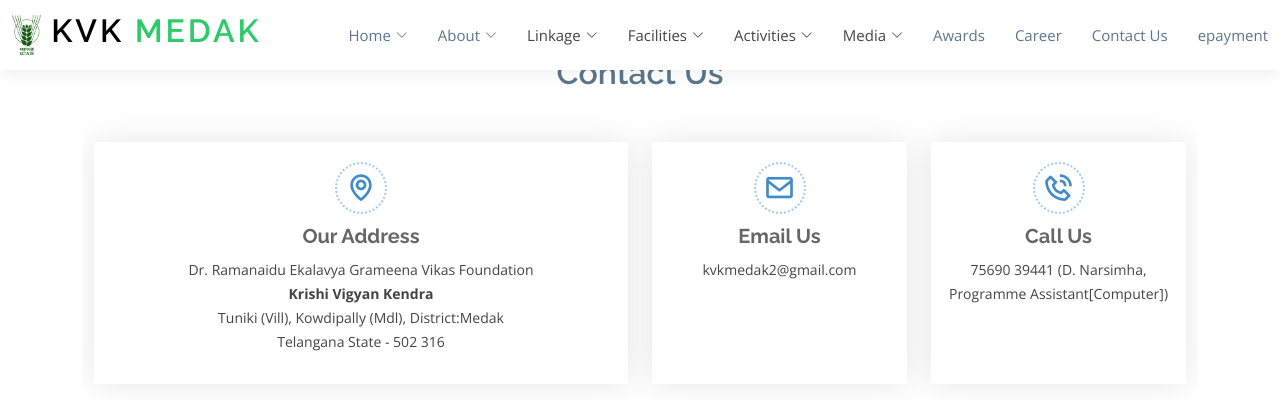
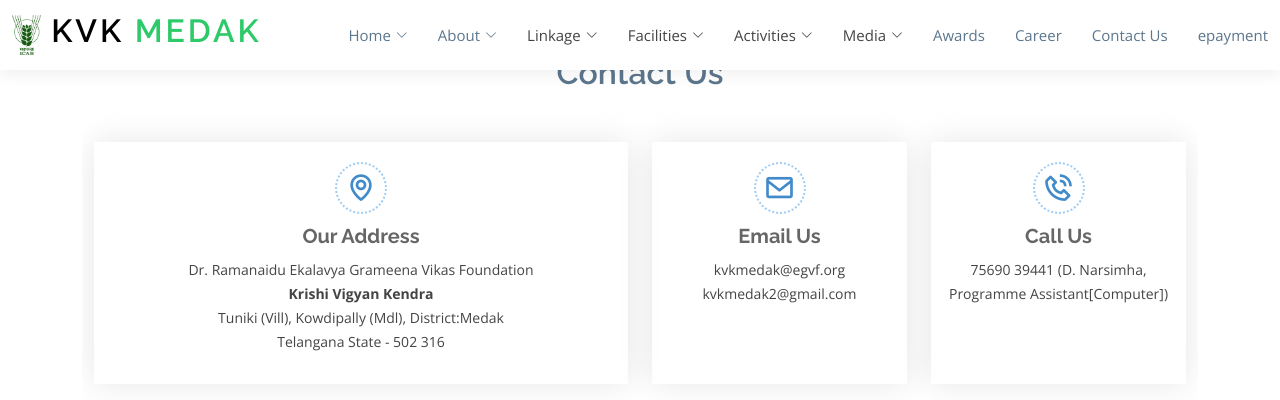
Before and after one commit to kvkmedak/kvkmedak.github.io, a Jekyll site: the page built from pages/contact-us.html, in a window 1280 px wide and 900 px high, scrolled down 543 px, cut to the strip 0-410 px from the top of the window. Shown: the top 400 px of the strip. Built offline with Jekyll 4.4.1, drawn with Linux system fonts in a browser that asks for light colours; nearby versions of some CDN libraries; library files that are not in the unit come from our copies.

Commit message:
Update contact-us.html

```diff
--- a/pages/contact-us.html
+++ b/pages/contact-us.html
@@ -22,6 +22,7 @@
             <div class="col-lg-3 d-flex aos-init aos-animate" data-aos="fade-up" data-aos-delay="100">
                 <div class="info-box"> <i class="bx bx-envelope"></i>
                     <h3>Email Us</h3>
+                    <p>kvkmedak@egvf.org</p>
                     <p>kvkmedak2@gmail.com</p>
                 </div>
             </div>
```
